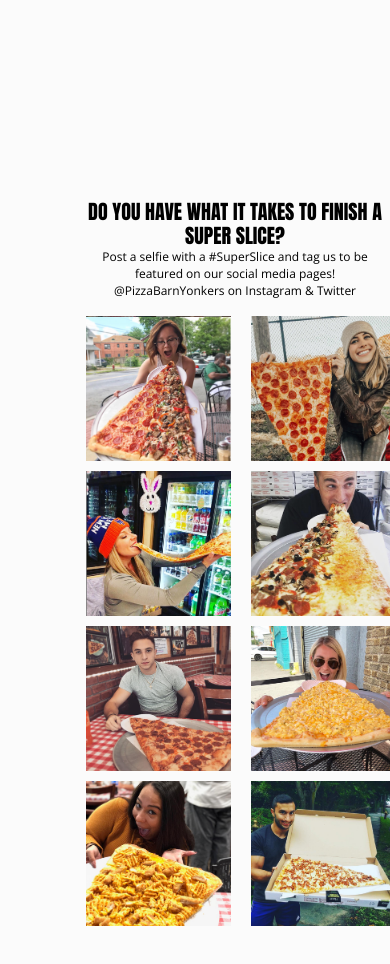
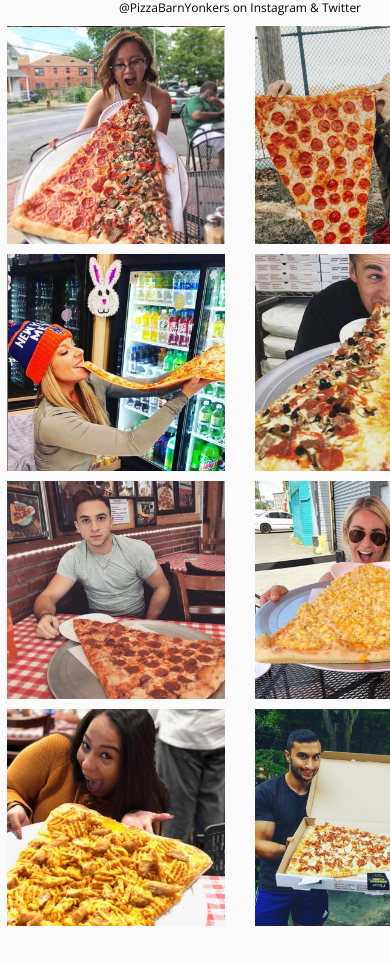
Before and after one commit to juniperalcorn/pizza-barn, a React (Create React App) app: page / in a window 390 px wide. Shown: the part 1673-2637 px from the top of the page. Built offline with nearby package versions, Linux system fonts and the light colour scheme.

Commit message:
480 changes made

```diff
--- a/src/components/media/Media.css
+++ b/src/components/media/Media.css
@@ -57,14 +57,14 @@
 
     .mobile__media__container {
         display: flex;
-        margin: 0 auto;
+        margin-top: 1.5%;
     }
 
     .media__container__gallery__image {
-        width: 145px;
-        height: 145px;
-        margin-right: 9px;
-        margin-left: 11px;
+        width: 217.5px;
+        height: 217.5px;
+        margin-right: 7.33px;
+        margin-left: 7.33px;
     }
     .media {
         background-color: #fbfbfb;
@@ -75,7 +75,8 @@
         padding-bottom: 26px;
         display: grid;
         grid-template-columns: repeat(2, 0.5fr);
-        grid-template-rows: repeat(4, 0.25fr)
+        grid-template-rows: repeat(4, 0.25fr);
+        margin-right: -3%;
     }
 
     .media__container__copy {
@@ -86,10 +87,9 @@
         line-height: 1.42;
         letter-spacing: normal;
         color: #000000;
-        margin-bottom: 10px;
-        margin-left: 11px;
-        margin-right: 11px;
-        margin-top: 13px;
+        margin: 0 auto;
+        padding-bottom: 2%;
+        text-align: center;
     }
 
     .media__container__copy__header {
--- a/src/components/media/Media.js
+++ b/src/components/media/Media.js
@@ -58,24 +58,24 @@ const Media = () => {
                 <ReactPlayer
                     url="https://youtu.be/pZvhmWtDvUw"
                     playing={false}
-                    width="320px"
-                    height="170px"
+                    width="480px"
+                    height="255px"
                     style={{marginBottom: "10.3px"}}
                 >
                 </ReactPlayer>
                 <ReactPlayer
                     url="https://youtu.be/Hzh_9iWumeE"
                     playing={false}
-                    width="320px"
-                    height="170px"
+                    width="480px"
+                    height="255px"
                     style={{marginBottom: "10.3px"}}
                 >
                 </ReactPlayer>
                 <ReactPlayer
                     url="https://youtu.be/abK6eKiX_Bc"
                     playing={false}
-                    width="320px"
-                    height="170px"
+                    width="480px"
+                    height="255px"
                     style={{marginBottom: "10.3px"}}
                 >
                 </ReactPlayer>
```
